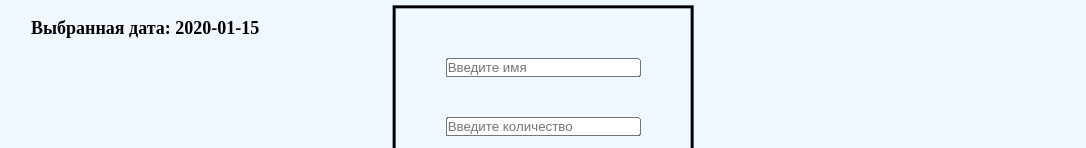
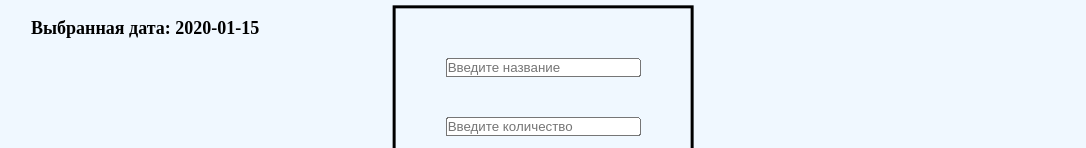
Before and after one commit to ElizabethStar/ShoppingListFront, a Vue app: page / in a window 1280 px wide. Both pictures are taken after typing "2020-01-15" into the empty fields and a click on the button "Добавить новую запись". Shown: the part 172-320 px from the top of the page, without its empty margins (97-1183 px from the left). Built offline with nearby package versions, Linux system fonts and the light colour scheme; no server answers.

Commit message:
check count and price when adding a product

```diff
--- a/src/components/Add.vue
+++ b/src/components/Add.vue
@@ -1,6 +1,6 @@
 <template>
     <div className="newWindow flexColumn">
-        <input type="text" placeholder="Введите имя" v-model="name"/>
+        <input type="text" placeholder="Введите название" v-model="name"/>
         <input type="number" placeholder="Введите количество" v-model="count"/>
         <input type="number" placeholder="Введите цену" v-model="price">
         <div >
@@ -56,8 +56,17 @@ export default{
             else if (this.count==null){
                 this.errorText='Введите количество';
             }
+            else if (!Number.isInteger(this.count)){
+                this.errorText='Количество должно быть целым числом';
+            }
+            else if (this.count<=0){
+                this.errorText='Количество должно быть больше 0';
+            }
             else if (this.price==null){
                 this.errorText='Введите цену';
+            }
+            else if (this.price<0){
+                this.errorText='Цена не может быть отрицательной';
             }
             else if (this.date==''){
                 this.errorText='Введите дату';
```
